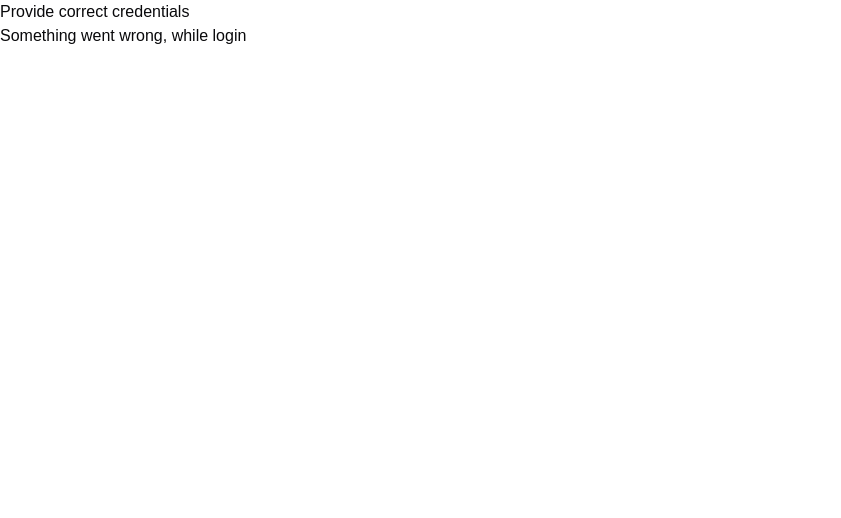
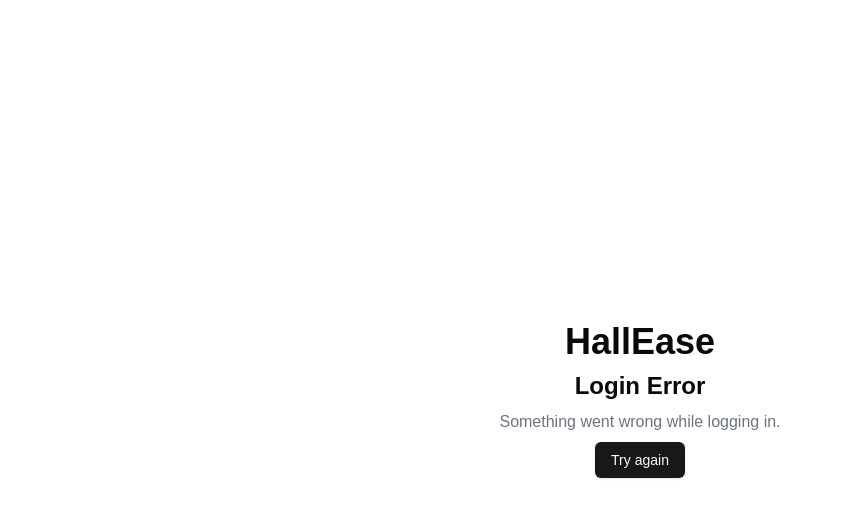
Before and after one commit to zaplink/HallEase-New, a Next.js app: page /login/error in a window 1280 px wide. Shown: the top 518 px of the page, without its empty margins (0-841 px from the left). Built offline with nearby package versions, Linux system fonts and the light colour scheme.

Commit message:
resture the login/error page

```diff
--- a/package.json
+++ b/package.json
@@ -17,6 +17,7 @@
 		"@radix-ui/react-avatar": "^1.1.2",
 		"@radix-ui/react-collapsible": "^1.1.2",
 		"@radix-ui/react-dialog": "^1.1.5",
+		"@radix-ui/react-dropdown-menu": "^2.1.6",
 		"@radix-ui/react-label": "^2.1.1",
 		"@radix-ui/react-popover": "^1.1.5",
 		"@radix-ui/react-separator": "^1.1.1",
--- a/src/app/login/actions.ts
+++ b/src/app/login/actions.ts
@@ -17,7 +17,9 @@ export async function login(formData: FormData) {
 	const { error } = await supabase.auth.signInWithPassword(data);
 
 	if (error) {
-		redirect('/login/error');
+		// Encode error message in URL and redirect
+		const errorMessage = encodeURIComponent(error.message);
+		redirect(`/login/error?message=${errorMessage}`);
 	}
 
 	revalidatePath('/', 'layout');
@@ -37,7 +39,9 @@ export async function signup(formData: FormData) {
 	const { error } = await supabase.auth.signUp(data);
 
 	if (error) {
-		redirect('/login/error');
+		// Encode error message in URL and redirect
+		const errorMessage = encodeURIComponent(error.message);
+		redirect(`/login/error?message=${errorMessage}`);
 	}
 
 	revalidatePath('/', 'layout');
--- a/src/app/login/error/page.tsx
+++ b/src/app/login/error/page.tsx
@@ -1,10 +1,25 @@
-"use client";
+'use client';
+
+import { useSearchParams } from 'next/navigation';
+import Link from 'next/link';
+import { Button } from '@/components/ui/button';
 
 export default function ErrorPage() {
-  return (
-    <>
-      <h1>Provide correct credentials</h1>
-      <p>Something went wrong, while login</p>
-    </>
-  );
+	const searchParams = useSearchParams();
+	const errorMessage =
+		searchParams.get('message') || 'Something went wrong while logging in.';
+	return (
+		<>
+			<div className='flex flex-col items-center justify-center h-screen text-center gap-2'>
+				<h2 className='text-4xl font-bold'>HallEase</h2>
+				<h1 className='text-2xl font-bold'>Login Error</h1>
+				<p className='text-gray-500'>
+					{decodeURIComponent(errorMessage)}
+				</p>
+				<Button asChild>
+					<Link href='/login'>Try again</Link>
+				</Button>
+			</div>
+		</>
+	);
 }
```
Also changed, not shown: 1 other file (tests, documents, lock files or other folders).
